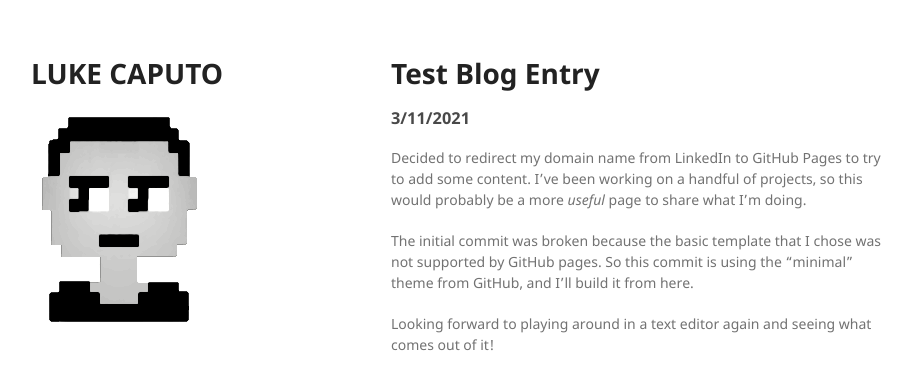
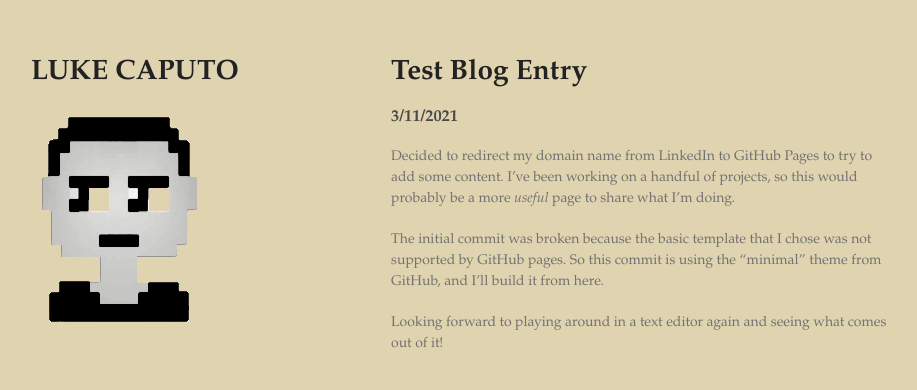
Before and after one commit to lukecaputo/lukecaputo, a Jekyll site: the page built from index.md, in a window 1280 px wide. Shown: the top 390 px of the page, without its empty margins (179-1096 px from the left). Built offline with Jekyll 4.4.1, drawn with Linux system fonts in a browser that asks for light colours; our own code applies the rules of GitHub Pages for plain Markdown files.

Commit message:
A little more initial cleanup

```diff
--- a/_layouts/default.html
+++ b/_layouts/default.html
@@ -5,8 +5,6 @@
     <meta charset="UTF-8">
     <meta http-equiv="X-UA-Compatible" content="IE=edge">
     <meta name="viewport" content="width=device-width, initial-scale=1">
-
-{% seo %}
     <link rel="stylesheet" href="{{ "/assets/css/style.css?v=" | append: site.github.build_revision | relative_url }}">
     <!--[if lt IE 9]>
     <script src="https://cdnjs.cloudflare.com/ajax/libs/html5shiv/3.7.3/html5shiv.min.js"></script>
@@ -16,11 +14,7 @@
     <div class="wrapper">
       <header>
         <h1>LUKE CAPUTO</h1>
-
-        {% if site.logo %}
           <img src="{{site.logo | relative_url}}" alt="Logo" />
-        {% endif %}
-
       </header>
       <section>
 
--- a/_sass/jekyll-theme-minimal.scss
+++ b/_sass/jekyll-theme-minimal.scss
@@ -2,9 +2,9 @@
 @import "rouge-github";
 
 body {
-  background-color: #fff;
+  background-color: #E0D3AF;
   padding:50px;
-  font: 14px/1.5 "Noto Sans", "Helvetica Neue", Helvetica, Arial, sans-serif;
+  font: 14px/1.5 "Goudy Old Style", Garamond, "Big Caslon", "Times New Roman", serif;
   color:#727272;
   font-weight:400;
 }
```
Also changed, not shown: _layouts/post.html (deleted, +0 -14 lines), assets/img/logo.png.
